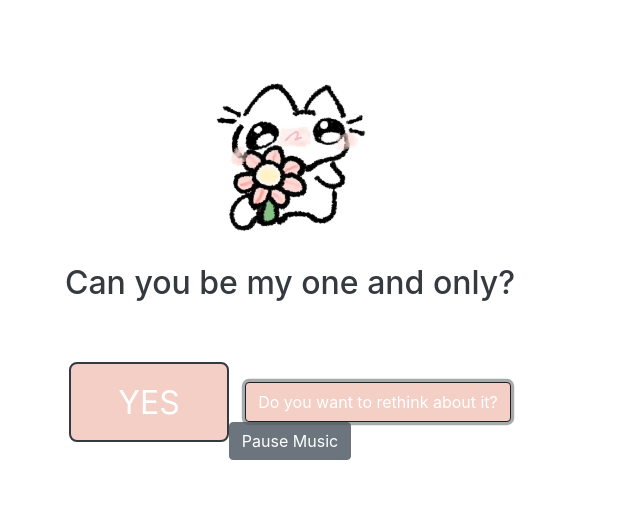
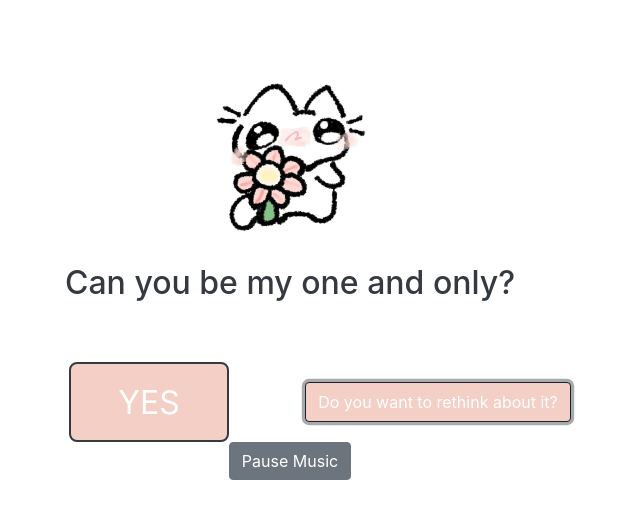
Before and after one commit to Mystxriovs/-, a plain HTML site: page index.html in a window 1280 px wide. Both pictures are taken after a click on the button "NO". Shown: the whole page, without its empty margins (350-990 px from the left). Drawn offline with nearby package versions, Linux system fonts and the light colour scheme.

Commit message:
Update index.html

```diff
--- a/index.html
+++ b/index.html
@@ -10,14 +10,12 @@
       overflow-x: hidden;
     }
 
-    #yes {
+    #yes, #no {
+      background-color: #F3CFC6;
       transition: transform 0.3s ease;
-      background-color: #F3CFC6;
-    }
-
-    #no {
-      transition: margin-left 0.3s ease;
-      background-color: #F3CFC6;
+      min-width: 80px;
+      min-height: 40px;
+      flex-shrink: 0;
     }
 
     #image {
@@ -35,12 +33,8 @@
       gap: 1rem;
     }
 
-    #yes, #no {
-      background-color: #F3CFC6;
-      flex-shrink: 0;
-      min-width: 80px;
-      min-height: 40px;
-      transition: transform 0.3s ease;
+    #toggle-music {
+      margin-top: 20px;
     }
   </style>
 </head>
@@ -53,59 +47,47 @@
       <button class="btn btn-dark" id="yes">YES</button>
       <button class="btn btn-dark" id="no">NO</button>
     </div>
-    <!-- Music Toggle Button -->
-    <button class="btn btn-secondary" id="toggle-music">Play Music</button>
+    <button class="btn btn-secondary" id="toggle-music" style="display:none;">Play Music</button>
   </div>
 
-  <script src="https://ajax.googleapis.com/ajax/libs/jquery/3.1.1/jquery.min.js"></script>
-
-  <!-- Audio Element -->
-  <audio id="bg-music" loop>
+  <audio id="bg-music" autoplay loop>
     <source src="music.mp3" type="audio/mpeg">
   </audio>
 
+  <script src="https://ajax.googleapis.com/ajax/libs/jquery/3.1.1/jquery.min.js"></script>
   <script>
     const music = document.getElementById("bg-music");
-    const toggle = document.getElementById("toggle-music");
+    const toggleBtn = document.getElementById("toggle-music");
 
-    let musicStarted = false;
-    let toggleClickCount = 0;
-    const maxClicks = 10;
+    // Try to autoplay music
+    window.addEventListener('load', () => {
+      const playMusic = () => {
+        music.play().then(() => {
+          toggleBtn.textContent = "Pause Music";
+          toggleBtn.style.display = "inline-block";
+        }).catch(() => {
+          // Autoplay failed; show toggle to let user start it
+          toggleBtn.textContent = "Play Music";
+          toggleBtn.style.display = "inline-block";
+        });
+      };
 
-    // Start music on first interaction
-    function startMusic() {
-      if (!musicStarted) {
-        music.play().then(() => {
-          musicStarted = true;
-          toggle.textContent = "Pause Music";
-        }).catch(err => {
-          console.log("Autoplay blocked:", err);
-        });
-      }
-    }
+      // Delay a bit to improve chances of autoplay working
+      setTimeout(playMusic, 500);
+    });
 
-    // Start music when any part of the page is clicked
-    document.addEventListener("click", startMusic, { once: true });
-
-    // Toggle music manually
-    toggle.addEventListener("click", function () {
-      if (toggleClickCount >= maxClicks) {
-        toggle.disabled = true;
-        toggle.textContent = "Maxed out 🎵";
-        return;
-      }
-
+    // Toggle button behavior
+    toggleBtn.addEventListener("click", () => {
       if (music.paused) {
         music.play();
-        toggle.textContent = "Pause Music";
+        toggleBtn.textContent = "Pause Music";
       } else {
         music.pause();
-        toggle.textContent = "Play Music";
+        toggleBtn.textContent = "Play Music";
       }
-
-      toggleClickCount++;
     });
 
+    // Button logic
     $(document).ready(function(){
       let scaleFactor = 1;
       let clickCount = 0;
@@ -115,51 +97,31 @@
       });
 
       $("#no").click(function() {
-        scaleFactor += 1;
+        scaleFactor++;
         clickCount++;
 
         $("#yes").css("transform", "scale(" + scaleFactor + ")");
 
-        if (clickCount === 1) {
-          $("#no").text("Do you want to rethink about it?");
-          $("#image").attr("src", "image2.jpg");
-          $("#no").css("transform", "translateX(" + (scaleFactor * 20) + "px)");
-        } else if (clickCount === 2) {
-          $("#no").text("I don't allow this.");
-          $("#image").attr("src", "image3.jpg");
-          $("#no").css("transform", "translateX(" + (scaleFactor * 30) + "px)");
-        } else if (clickCount === 3) {
-          $("#no").text("I'm going to be sad.");
-          $("#image").attr("src", "image4.jpg");
-          $("#no").css("transform", "translateX(" + (scaleFactor * 40) + "px)");
-        } else if (clickCount === 4) {
-          $("#no").text("This is serious business!");
-          $("#image").attr("src", "image5.jpg");
-          $("#no").css("transform", "translateX(" + (scaleFactor * 50) + "px)");
-        } else if (clickCount === 5) {
-          $("#no").text("I'm not joking now...");
-          $("#image").attr("src", "image10.jpg");
-          $("#no").css("transform", "translateX(" + (scaleFactor * 50) + "px)");
-        } else if (clickCount === 6) {
-          $("#no").text("Are you trying to break my heart?");
-          $("#image").attr("src", "image6.jpg");
-          $("#no").css("transform", "translateX(" + (scaleFactor * 50) + "px)");
-        } else if (clickCount === 7) {
-          $("#no").text("We're running out of chances...");
-          $("#image").attr("src", "image7.jpg");
-          $("#no").css("transform", "translateX(" + (scaleFactor * 50) + "px)");
-        } else if (clickCount === 8) {
-          $("#no").text("You're making me very emotional.");
-          $("#image").attr("src", "image8.jpg");
-          $("#no").css("transform", "translateX(" + (scaleFactor * 50) + "px)");
-        } else if (clickCount === 9) {
-          $("#no").text("I really thought you were the one!");
-          $("#image").attr("src", "image9.jpg");
+        const images = ["image2.jpg", "image3.jpg", "image4.jpg", "image5.jpg", "image10.jpg", "image6.jpg", "image7.jpg", "image8.jpg", "image9.jpg"];
+        const messages = [
+          "Do you want to rethink about it?",
+          "I don't allow this.",
+          "I'm going to be sad.",
+          "This is serious business!",
+          "I'm not joking now...",
+          "Are you trying to break my heart?",
+          "We're running out of chances...",
+          "You're making me very emotional.",
+          "I really thought you were the one!"
+        ];
+
+        if (clickCount <= messages.length) {
+          $("#no").text(messages[clickCount - 1]);
+          $("#image").attr("src", images[clickCount - 1]);
           $("#no").css("transform", "translateX(" + (scaleFactor * 50) + "px)");
         }
       });
     });
   </script>
-
 </body>
 </html>
```
